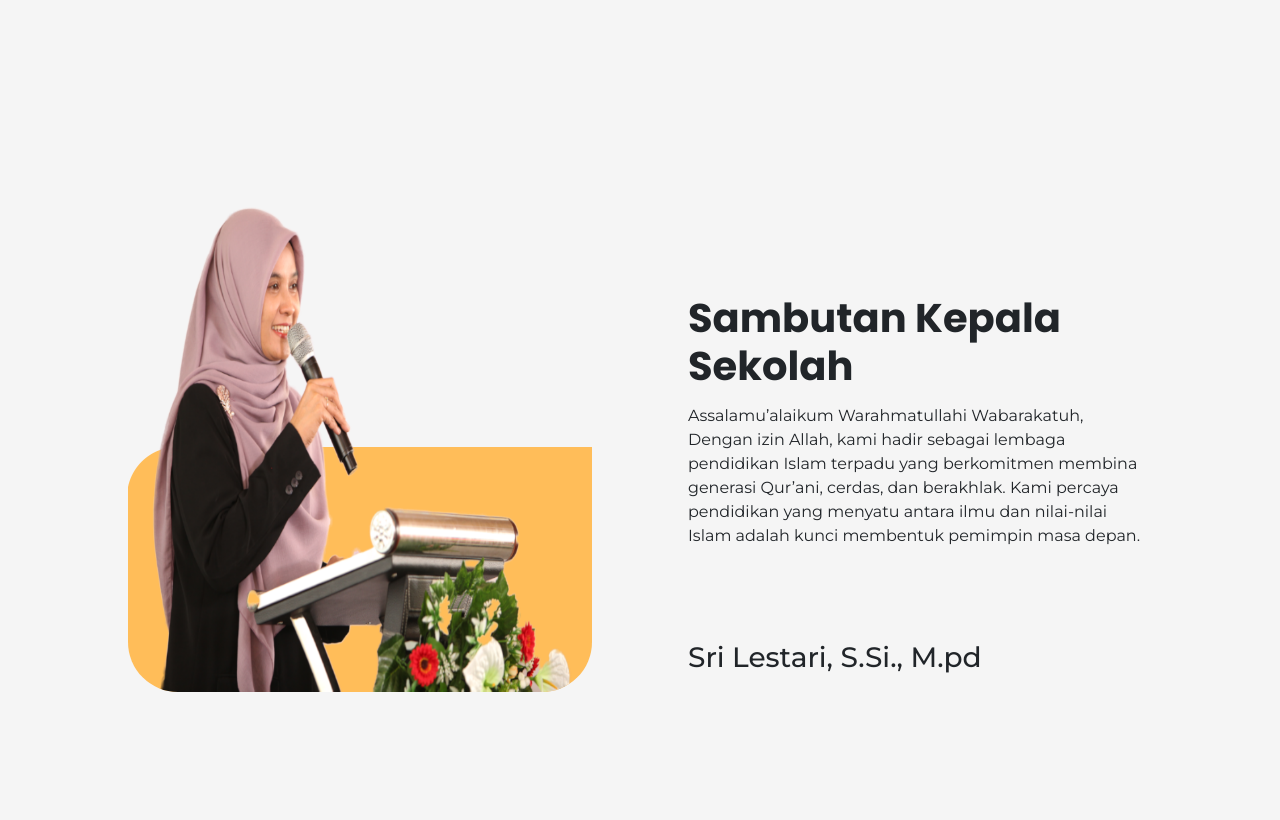
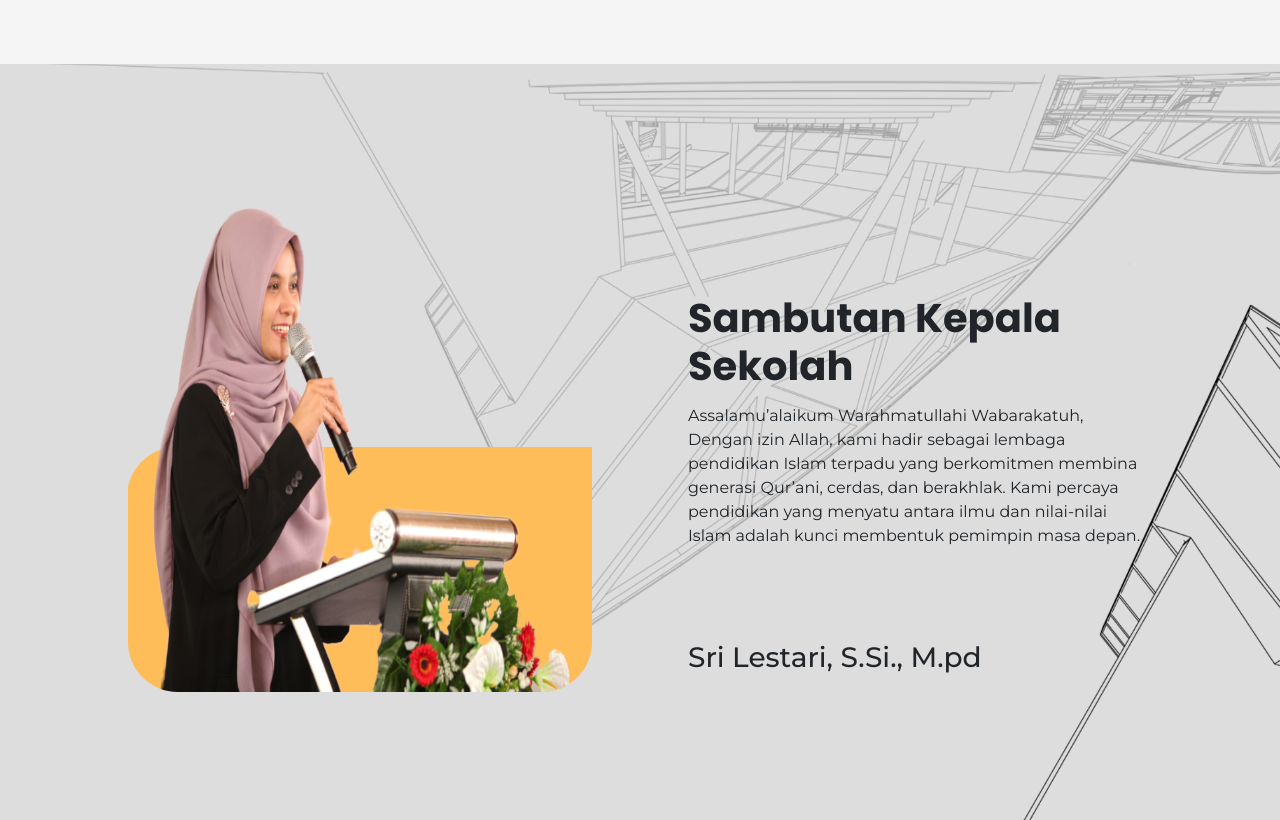
Before and after one commit to Zlazh-dev/Redesain-Smp, a plain HTML site: page index.html in a window 1280 px wide. Shown: the part 2592-3412 px from the top of the page. Drawn offline with nearby package versions, Linux system fonts and the light colour scheme.

Commit message:
sedikit penyempurnaan

```diff
--- a/style.css
+++ b/style.css
@@ -628,6 +628,9 @@ header {
 
 .sambutan {
     padding: 10% 10% 10% 10%;
+    background-color: #dddddd;
+    background-image: url(/assets/crgh.png);
+    background-size: cover;
 }
 
 .inner-sambutan {
```
Also changed, not shown: assets/crgh.png (added).
